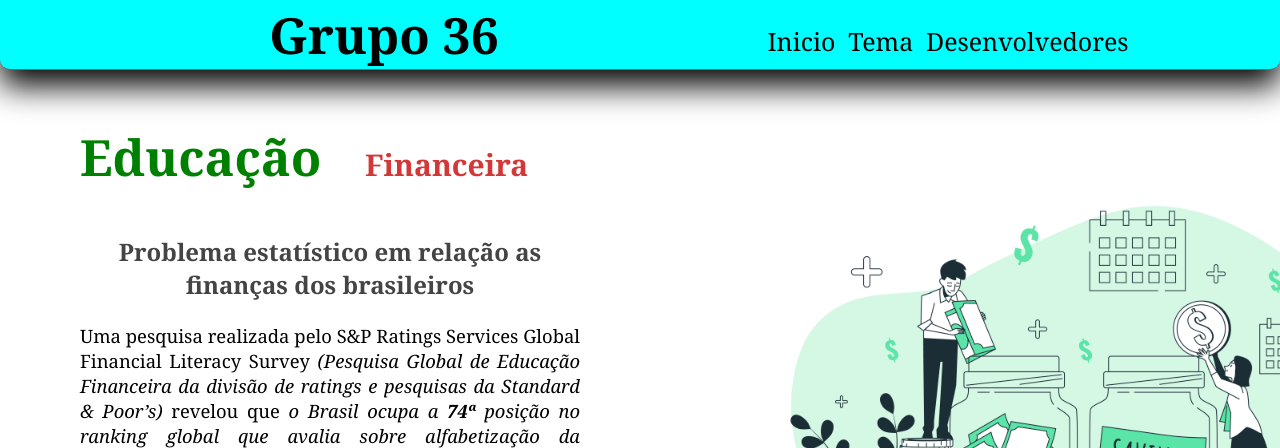
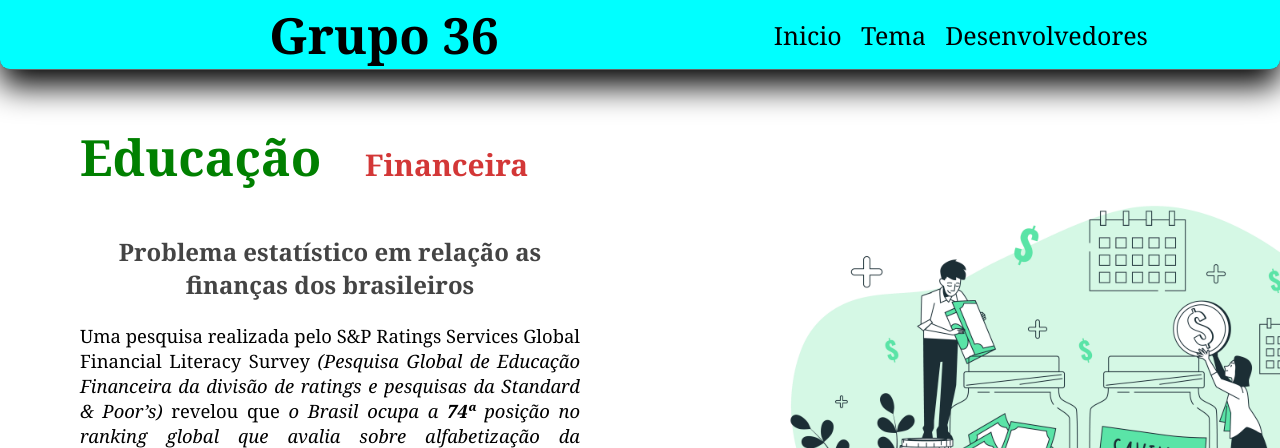
Before and after one commit to GGCORDEIRO/Grupo_36, a plain HTML site: page index.html in a window 1280 px wide. Shown: the top 448 px of the page. Drawn offline with Linux system fonts and the light colour scheme.

Commit message:
Update estilo.css

```diff
--- a/src/css/estilo.css
+++ b/src/css/estilo.css
@@ -59,7 +59,7 @@ header{
 }
 .li-sobre{
     width: 100%;
-    margin: 10% 0 0 10%;
+    margin: 0 0 0 15%;
     font-size: 1.56rem;
 }
 .header-text-nav{
```
